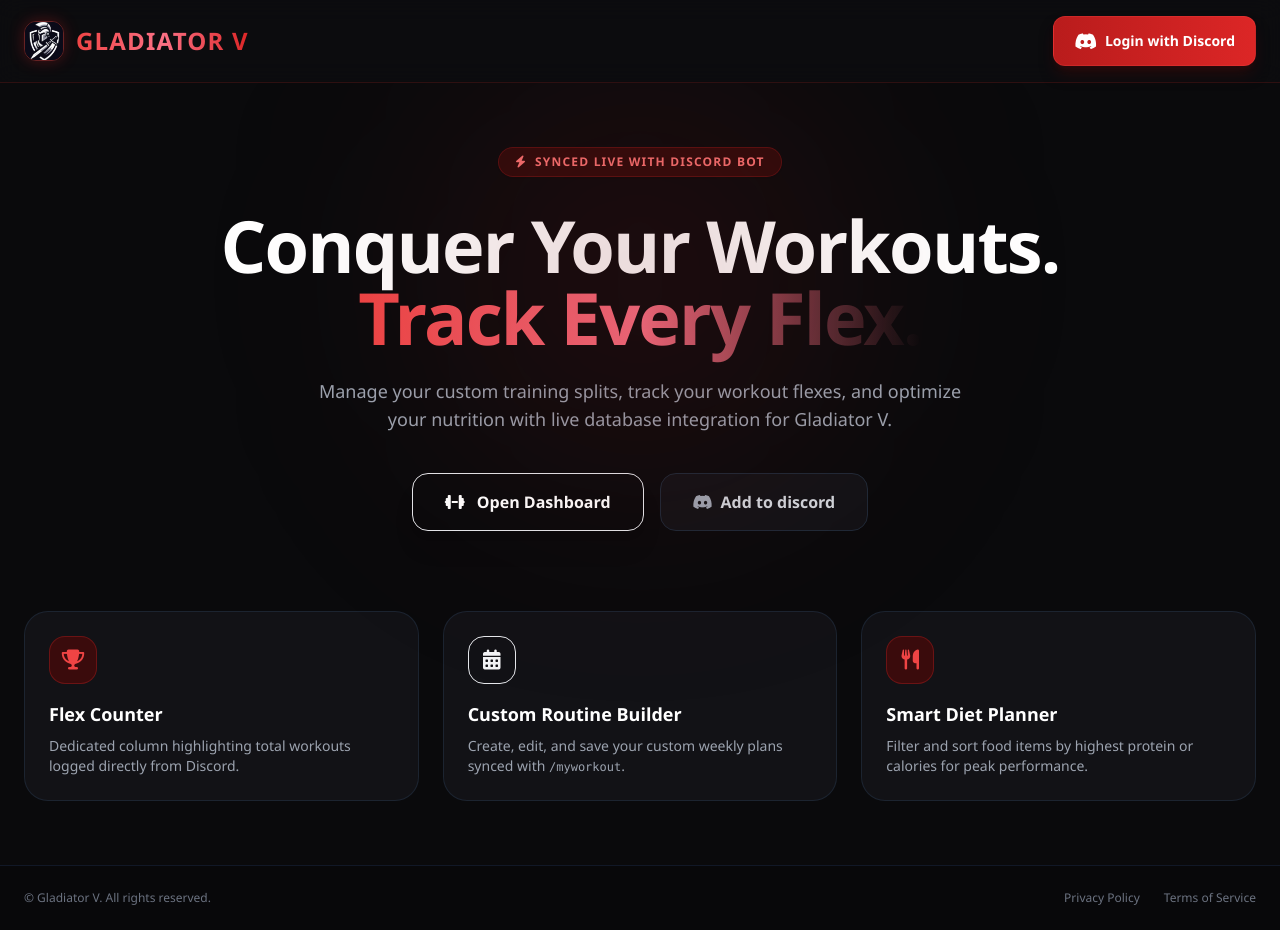
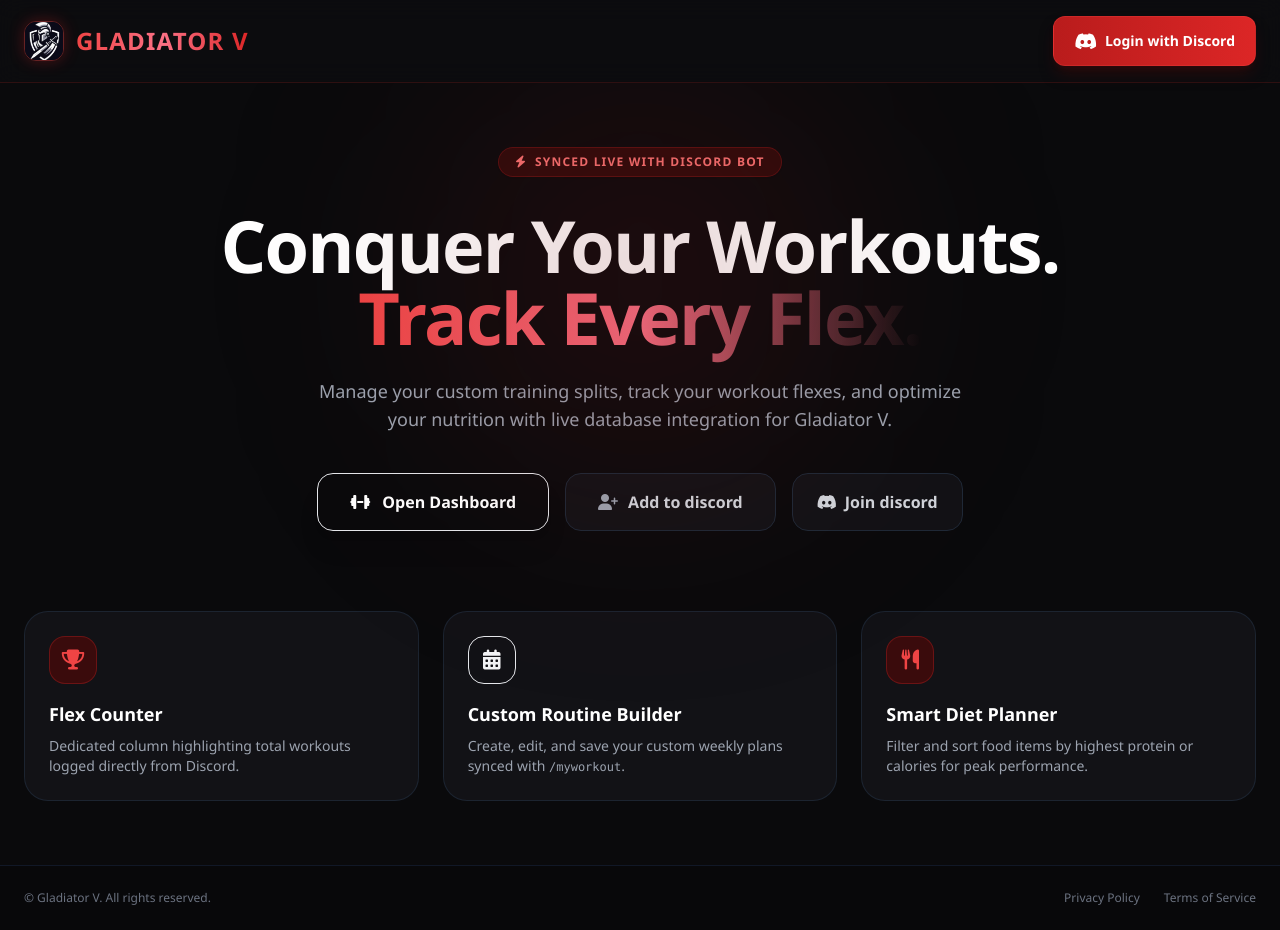
Before and after one commit to realquazar/GladiatorV-website, a website: page public/index.html in a window 1280 px wide. Drawn offline with nearby package versions, Linux system fonts and the light colour scheme.

Commit message:
adding join discord button

```diff
--- a/public/index.html
+++ b/public/index.html
@@ -44,6 +44,7 @@
                 </div>
             </div>
 
+            <!-- Login Button Only -->
             <a href="/auth/discord" class="inline-flex items-center gap-2 px-5 py-2.5 rounded-xl font-bold text-sm text-white bg-gradient-to-r from-red-700 to-red-600 hover:from-red-600 hover:to-red-500 transition shadow-lg shadow-red-950/50 border border-red-500/30">
                 <i class="fa-brands fa-discord text-lg"></i>
                 <span>Login with Discord</span>
@@ -80,9 +81,13 @@
                 <i class="fa-solid fa-dumbbell"></i>
                 <span>Open Dashboard</span>
             </a>
-            <a href="/auth/discord" class="w-full sm:w-auto inline-flex items-center justify-center gap-2 px-8 py-4 rounded-2xl font-bold text-base text-gray-300 bg-cardBg hover:bg-cardHover border border-gray-800 transition">
-                <i class="fa-brands fa-discord text-gray-400"></i>
+            <a href="https://discord.com/api/oauth2/authorize?client_id=1016363661444534452&permissions=8&scope=bot%20applications.commands" target="_blank" rel="noopener noreferrer" class="w-full sm:w-auto inline-flex items-center justify-center gap-2.5 px-8 py-4 rounded-2xl font-bold text-base text-gray-300 bg-cardBg hover:bg-cardHover border border-gray-800 transition">
+                <i class="fa-solid fa-user-plus text-gray-400"></i>
                 <span>Add to discord</span>
+            </a>
+            <a href="https://discord.gg/X44wTsRdx" target="_blank" rel="noopener noreferrer" class="w-full sm:w-auto inline-flex items-center justify-center gap-2 px-6 py-4 rounded-2xl font-bold text-base text-gray-300 bg-cardBg hover:bg-cardHover border border-gray-800 transition">
+                <i class="fa-brands fa-discord text-emerald-400"></i>
+                <span>Join discord</span>
             </a>
         </div>
 
```
